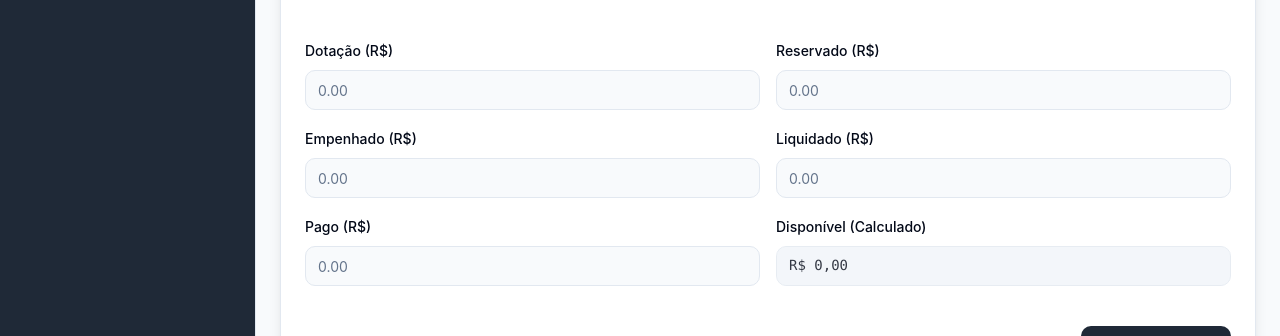
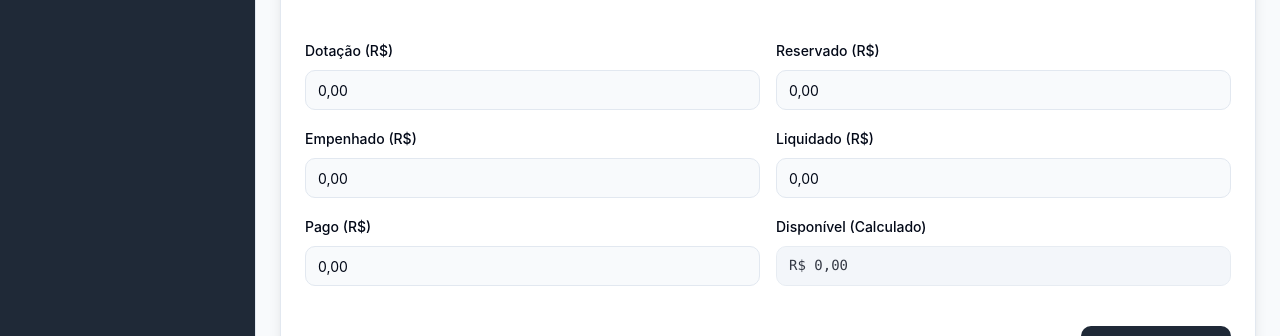
Before and after one commit to lucan3t/or-amento-estrat-gico-yn2iekyu4, a React (Vite) app: page /gestao in a window 1280 px wide. Shown: the part 360-696 px from the top of the page. Built offline with nearby package versions, Linux system fonts and the light colour scheme; no server answers; the database is empty.

Commit message:
feat: Add BRL currency formatting to budget fields

```diff
--- a/src/components/BudgetForm.tsx
+++ b/src/components/BudgetForm.tsx
@@ -20,6 +20,7 @@ import { Input } from '@/components/ui/input'
 import { Button } from '@/components/ui/button'
 import { DEPARTMENTS, PROGRAMS } from '@/lib/constants'
 import { useEffect } from 'react'
+import { formatCurrency, parseCurrency } from '@/lib/utils'
 
 const budgetSchema = z.object({
   orgao: z.string().min(1, 'Selecione um órgão'),
@@ -53,29 +54,45 @@ export function BudgetForm({
     defaultValues: {
       orgao: '',
       programa: '',
-      dotacao: '',
-      empenhado: '',
-      liquidado: '',
-      pago: '',
-      reservado: '',
+      dotacao: '0,00',
+      empenhado: '0,00',
+      liquidado: '0,00',
+      pago: '0,00',
+      reservado: '0,00',
     },
   })
 
   // Update form when initialData changes
   useEffect(() => {
     if (initialData) {
-      form.reset(initialData)
+      form.reset({
+        ...initialData,
+        dotacao: formatCurrency(initialData.dotacao),
+        empenhado: formatCurrency(initialData.empenhado),
+        liquidado: formatCurrency(initialData.liquidado),
+        pago: formatCurrency(initialData.pago),
+        reservado: formatCurrency(initialData.reservado),
+      })
     }
   }, [initialData, form])
 
   const calculateDisponivel = () => {
-    const dotacao = Number(form.watch('dotacao')) || 0
-    const empenhado = Number(form.watch('empenhado')) || 0
-    const reservado = Number(form.watch('reservado')) || 0
+    const dotacao = parseCurrency(form.watch('dotacao')) || 0
+    const empenhado = parseCurrency(form.watch('empenhado')) || 0
+    const reservado = parseCurrency(form.watch('reservado')) || 0
     return dotacao - empenhado - reservado
   }
 
   const disponivel = calculateDisponivel()
+
+  const handleAmountChange = (
+    e: React.ChangeEvent<HTMLInputElement>,
+    onChange: (value: string) => void,
+  ) => {
+    const value = e.target.value.replace(/\D/g, '')
+    const formatted = formatCurrency(Number(value) / 100)
+    onChange(formatted)
+  }
 
   return (
     <Form {...form}>
@@ -147,7 +164,12 @@ export function BudgetForm({
               <FormItem>
                 <FormLabel>Dotação (R$)</FormLabel>
                 <FormControl>
-                  <Input type="number" placeholder="0.00" {...field} />
+                  <Input
+                    type="text"
+                    placeholder="0,00"
+                    {...field}
+                    onChange={(e) => handleAmountChange(e, field.onChange)}
+                  />
                 </FormControl>
                 <FormMessage />
               </FormItem>
@@ -160,7 +182,12 @@ export function BudgetForm({
               <FormItem>
                 <FormLabel>Reservado (R$)</FormLabel>
                 <FormControl>
-                  <Input type="number" placeholder="0.00" {...field} />
+                  <Input
+                    type="text"
+                    placeholder="0,00"
+                    {...field}
+                    onChange={(e) => handleAmountChange(e, field.onChange)}
+                  />
                 </FormControl>
                 <FormMessage />
               </FormItem>
@@ -173,7 +200,12 @@ export function BudgetForm({
               <FormItem>
                 <FormLabel>Empenhado (R$)</FormLabel>
                 <FormControl>
-                  <Input type="number" placeholder="0.00" {...field} />
+                  <Input
+                    type="text"
+                    placeholder="0,00"
+                    {...field}
+                    onChange={(e) => handleAmountChange(e, field.onChange)}
+                  />
                 </FormControl>
                 <FormMessage />
               </FormItem>
@@ -186,7 +218,12 @@ export function BudgetForm({
               <FormItem>
                 <FormLabel>Liquidado (R$)</FormLabel>
                 <FormControl>
-                  <Input type="number" placeholder="0.00" {...field} />
+                  <Input
+                    type="text"
+                    placeholder="0,00"
+                    {...field}
+                    onChange={(e) => handleAmountChange(e, field.onChange)}
+                  />
                 </FormControl>
                 <FormMessage />
               </FormItem>
@@ -199,7 +236,12 @@ export function BudgetForm({
               <FormItem>
                 <FormLabel>Pago (R$)</FormLabel>
                 <FormControl>
-                  <Input type="number" placeholder="0.00" {...field} />
+                  <Input
+                    type="text"
+                    placeholder="0,00"
+                    {...field}
+                    onChange={(e) => handleAmountChange(e, field.onChange)}
+                  />
                 </FormControl>
                 <FormMessage />
               </FormItem>
--- a/src/lib/supabase/types.ts
+++ b/src/lib/supabase/types.ts
@@ -26,7 +26,7 @@ export type Database = {
           paid: number
           program: string
           reserved: number
-          user_id: string
+          user_id: string | null
         }
         Insert: {
           committed?: number
@@ -38,7 +38,7 @@ export type Database = {
           paid?: number
           program: string
           reserved?: number
-          user_id: string
+          user_id?: string | null
         }
         Update: {
           committed?: number
@@ -50,7 +50,7 @@ export type Database = {
           paid?: number
           program?: string
           reserved?: number
-          user_id?: string
+          user_id?: string | null
         }
         Relationships: []
       }
--- a/src/lib/utils.ts
+++ b/src/lib/utils.ts
@@ -1,4 +1,4 @@
-/* General utility functions (exposes cn) */
+/* General utility functions (exposes cn, formatCurrency, parseCurrency) */
 import { clsx, type ClassValue } from 'clsx'
 import { twMerge } from 'tailwind-merge'
 
@@ -11,4 +11,24 @@ export function cn(...inputs: ClassValue[]) {
   return twMerge(clsx(inputs))
 }
 
-// Add any other utility functions here
+/**
+ * Formats a number or string into a Brazilian currency string (without symbol)
+ * Example: 1234.56 -> "1.234,56"
+ */
+export const formatCurrency = (value: number | string) => {
+  const numberValue = typeof value === 'string' ? Number(value) : value
+  return new Intl.NumberFormat('pt-BR', {
+    style: 'decimal',
+    minimumFractionDigits: 2,
+    maximumFractionDigits: 2,
+  }).format(numberValue)
+}
+
+/**
+ * Parses a Brazilian currency string into a number
+ * Example: "1.234,56" -> 1234.56
+ */
+export const parseCurrency = (value: string) => {
+  if (!value) return 0
+  return Number(value.replace(/\./g, '').replace(',', '.'))
+}
--- a/src/pages/BudgetManagement.tsx
+++ b/src/pages/BudgetManagement.tsx
@@ -42,6 +42,7 @@ import {
 } from '@/services/budget'
 import { BudgetForm, BudgetFormValues } from '@/components/BudgetForm'
 import { Loader2, Pencil, Trash2 } from 'lucide-react'
+import { parseCurrency } from '@/lib/utils'
 
 export default function BudgetManagement() {
   const [entries, setEntries] = useState<BudgetEntry[]>([])
@@ -72,11 +73,11 @@ export default function BudgetManagement() {
       await createBudgetEntry({
         department: data.orgao,
         program: data.programa,
-        dotation: Number(data.dotacao),
-        committed: Number(data.empenhado),
-        liquidated: Number(data.liquidado),
-        paid: Number(data.pago),
-        reserved: Number(data.reservado),
+        dotation: parseCurrency(data.dotacao),
+        committed: parseCurrency(data.empenhado),
+        liquidated: parseCurrency(data.liquidado),
+        paid: parseCurrency(data.pago),
+        reserved: parseCurrency(data.reservado),
       })
       toast.success('Registro criado com sucesso!')
       fetchEntries()
@@ -97,11 +98,11 @@ export default function BudgetManagement() {
       await updateBudgetEntry(editingEntry.id, {
         department: data.orgao,
         program: data.programa,
-        dotation: Number(data.dotacao),
-        committed: Number(data.empenhado),
-        liquidated: Number(data.liquidado),
-        paid: Number(data.pago),
-        reserved: Number(data.reservado),
+        dotation: parseCurrency(data.dotacao),
+        committed: parseCurrency(data.empenhado),
+        liquidated: parseCurrency(data.liquidado),
+        paid: parseCurrency(data.pago),
+        reserved: parseCurrency(data.reservado),
       })
       toast.success('Registro atualizado com sucesso!')
       setEditingEntry(null)
```
Also changed, not shown: 5 other files (tests, documents, lock files or other folders).
